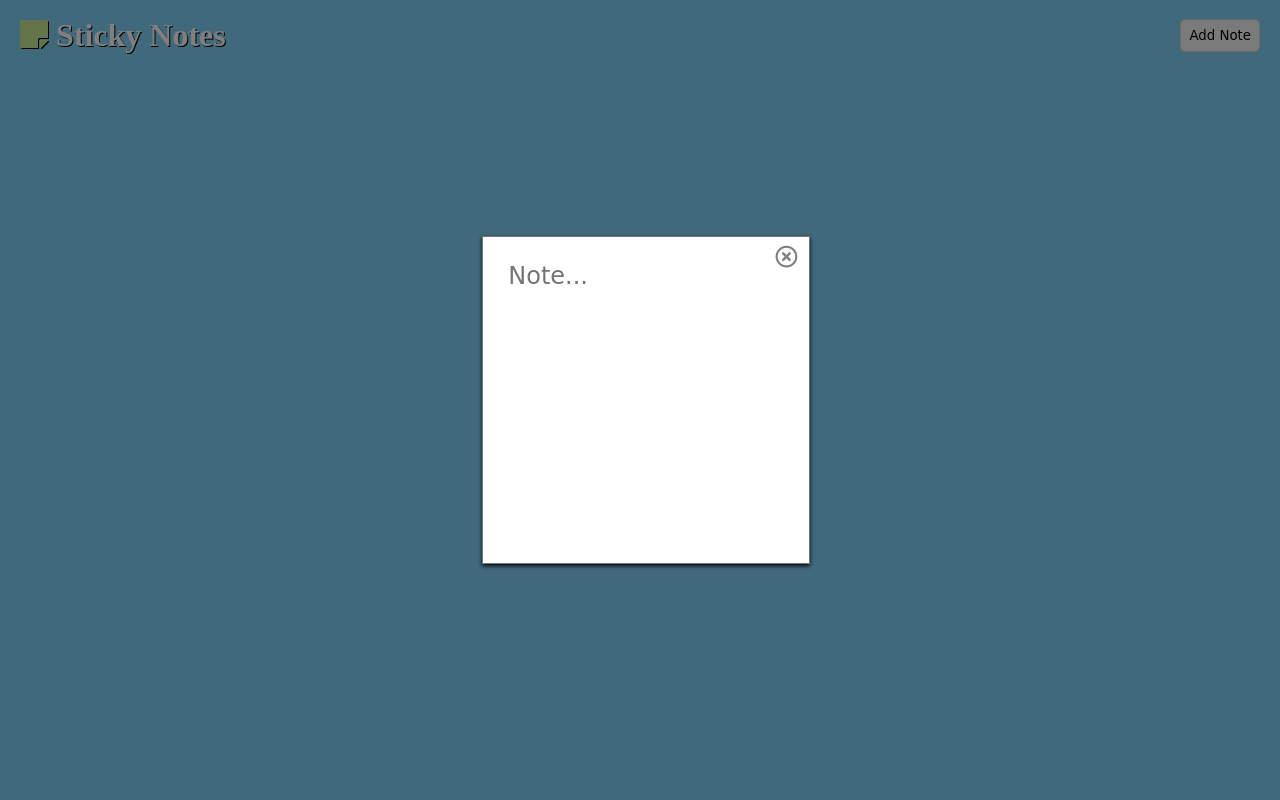
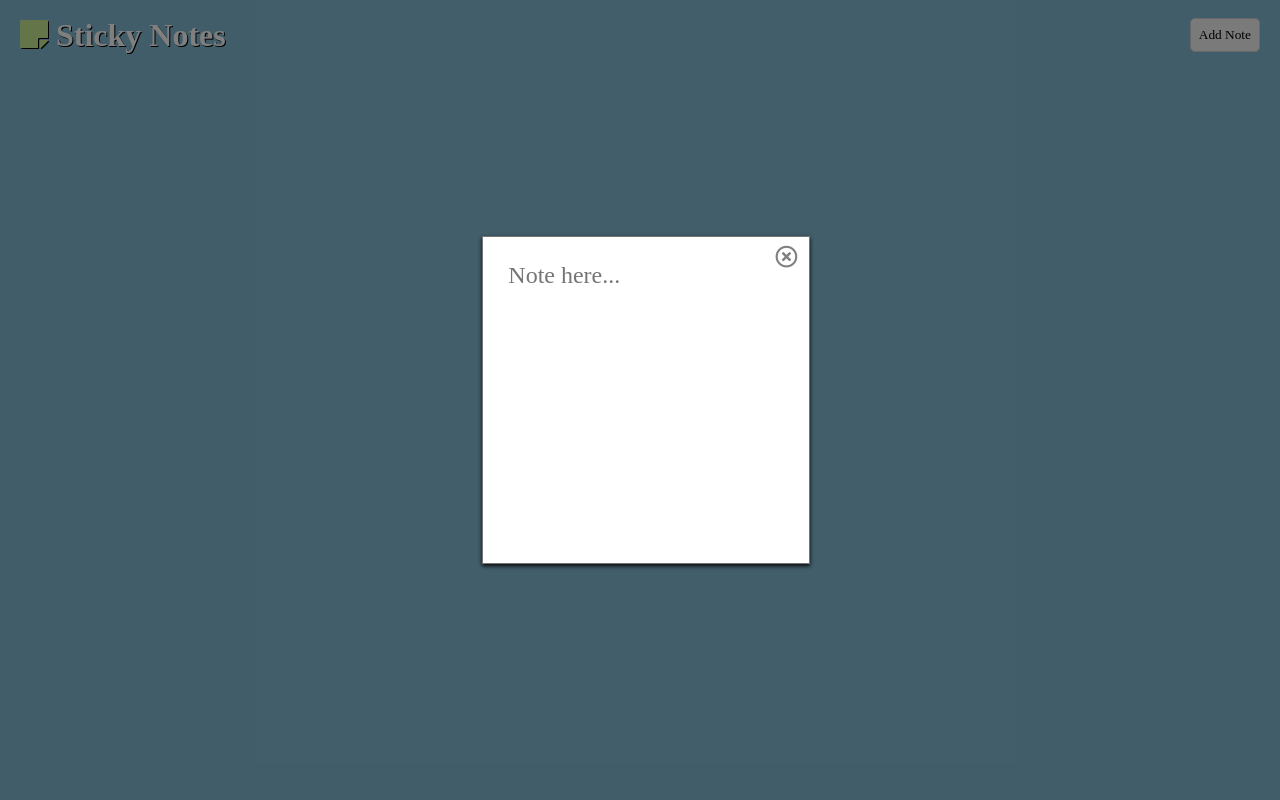
Before and after one commit to srinathragalla/srinath-s-prjct-on-js, a PHP site: page / in a window 1280 px wide. Run offline with PHP 8.4, Linux system fonts and the light colour scheme.

Commit message:
edited js prjct file

```diff
--- /dev/null
+++ b/composer.json
@@ -0,0 +1,3 @@
+{
+
+}
--- a/index.html
+++ b/index.html
@@ -12,7 +12,7 @@
 
   <div id="modal">
     <div id="inner_modal">
-      <textarea placeholder="Note..." id="user_input" maxlength="160"></textarea>
+      <textarea placeholder="Note here..." id="user_input" maxlength="160"></textarea>
       <i class="far fa-times-circle" id="hide"></i>
     </div>
   </div>
--- /dev/null
+++ b/index.php
@@ -0,0 +1 @@
+<?php include_once("index.html"); ?>
--- a/script.js
+++ b/script.js
@@ -1,6 +1,6 @@
 var random_margin = ["-5px", "1px", "5px", "10px", "7px"];
 var random_colors = ["#c2ff3d","#ff3de8","#3dc2ff","#04e022","#bc83e6","#ebb328"];
-var random_degree = ["rotate(3deg)", "rotate(1deg)", "rotate(-1deg)", "rotate(-3deg)", "rotate(-5deg)", "rotate(-8deg)"];
+var random_degree = ["rotate(3deg)", "rotate(-5deg)", "rotate(-1deg)", "rotate(3deg)", "rotate(-5deg)", "rotate(-8deg)"];
 var index = 0;
 
 window.onload = document.querySelector("#user_input").select();
--- a/style.css
+++ b/style.css
@@ -7,7 +7,7 @@
 
 body{
   position: relative;
-  background-color:  rgba(100, 201, 248, 0.8);
+  background-color:  rgba(102, 172, 204, 0.8);
   font-family: 'Architects Daughter', initial;
 }
 
@@ -15,7 +15,7 @@
   padding: 8px;
   outline: none;
   cursor: pointer;
-  font-family: cursive;
+  font-family: initial;
   border-radius: 5px;
   background: whitesmoke;
   border: 1px solid lightgray;
@@ -48,7 +48,7 @@
   outline: none;
   resize: none;
   font-size: 1.5rem;
-  font-family: cursive;
+  font-family: initial;
   box-shadow: 0px 2px 4px 0px rgba(0, 0, 0, 0.9);
 }
 
```
